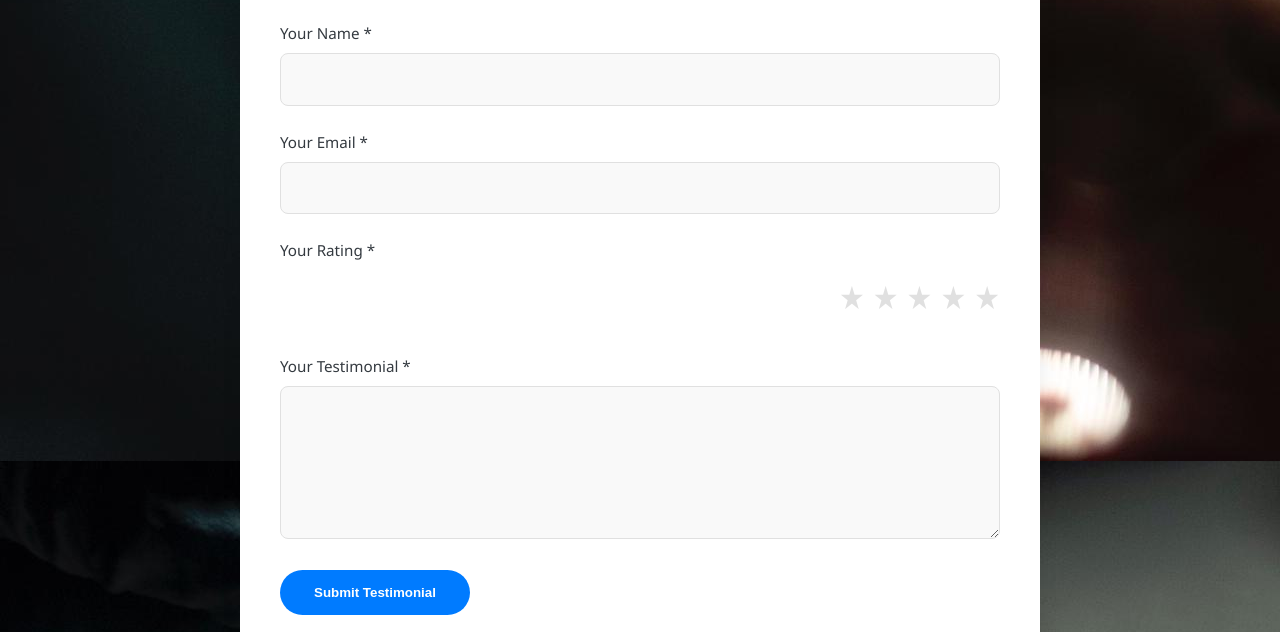
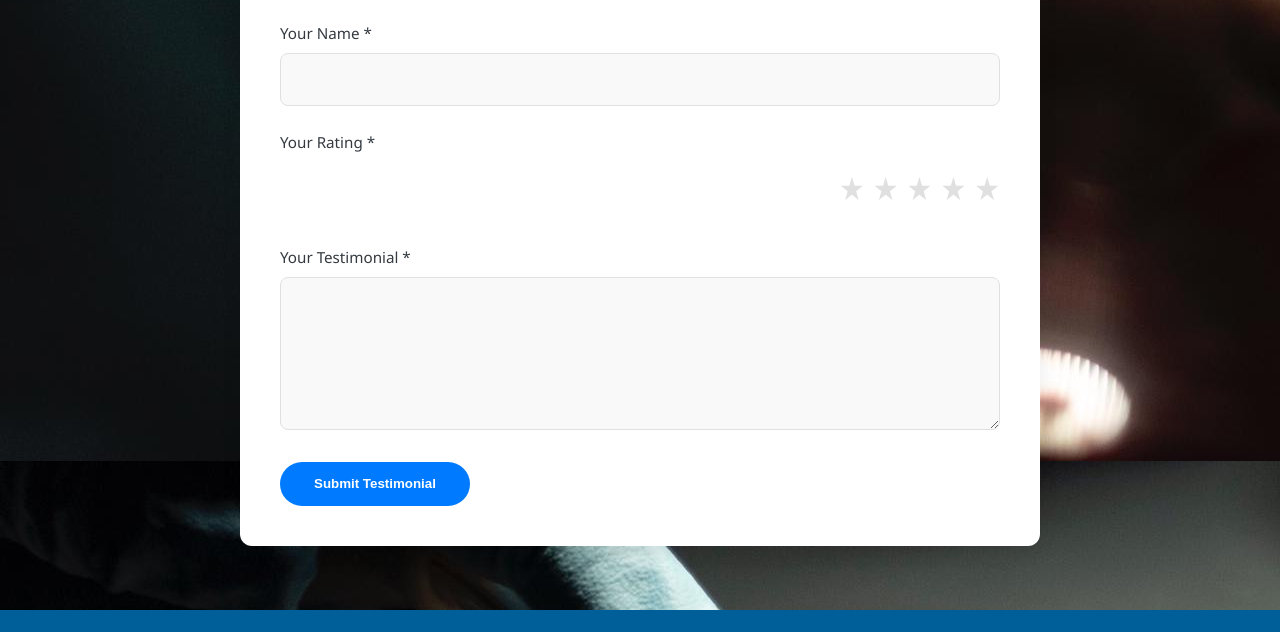
Before and after one commit to ABAASA-BYOONA/sterlingdentalclinic, a plain HTML site: page testimonials.html in a window 1280 px wide. Shown: the part 1245-1877 px from the top of the page. Drawn offline with nearby package versions, Linux system fonts and the light colour scheme.

Commit message:
Update testimonials.html

```diff
--- a/testimonials.html
+++ b/testimonials.html
@@ -607,10 +607,6 @@
             <input type="text" id="name" name="name" required class="form-control">
           </div>
           <div class="form-group">
-            <label for="email">Your Email *</label>
-            <input type="email" id="email" name="email" required class="form-control">
-          </div>
-          <div class="form-group">
             <label>Your Rating *</label>
             <div class="rating-input">
               <input type="radio" id="star5" name="rating" value="5" required><label for="star5" title="5 stars">★</label>
```
